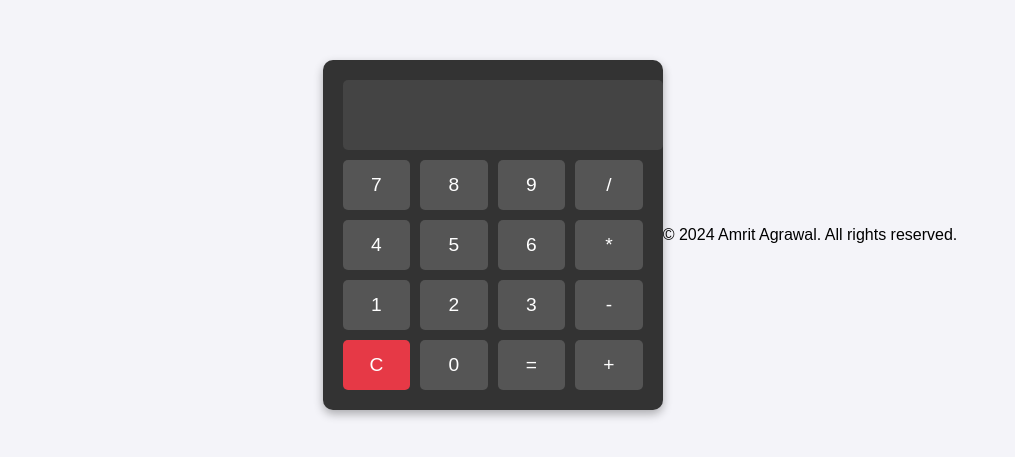
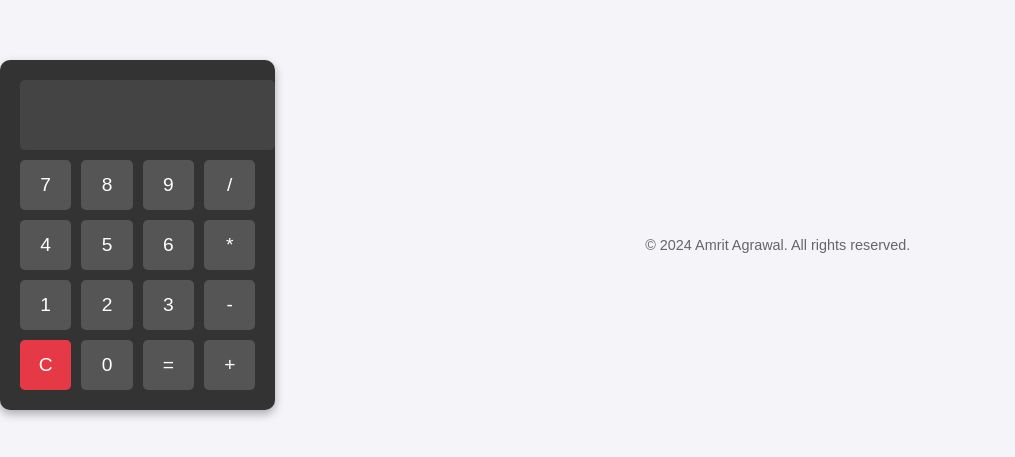
Before and after one commit to agrawalamrit/calculator, a plain HTML site: page index.html in a window 1280 px wide. Shown: the part 165-622 px from the top of the page, without its empty margins (0-1015 px from the left). Drawn offline with Linux system fonts and the light colour scheme.

Commit message:
Update style.css

```diff
--- a/style.css
+++ b/style.css
@@ -65,3 +65,13 @@ button:nth-child(13) {
 button:nth-child(13):hover {
     background-color: #ff4d5b;
 }
+/* Footer Styling */
+footer {
+    text-align: center;
+    margin-top: 20px;
+    font-size: 0.9rem;
+    color: #666;
+    position: relative;
+    bottom: 0;
+    width: 100%;
+}
```
